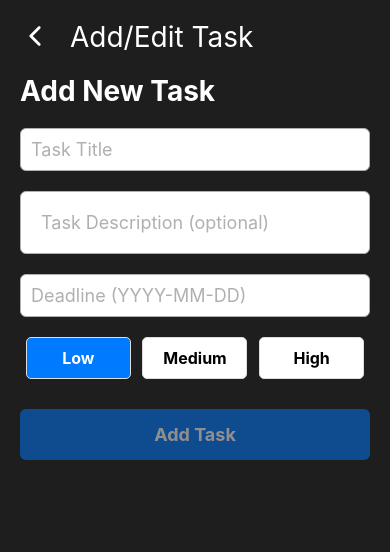
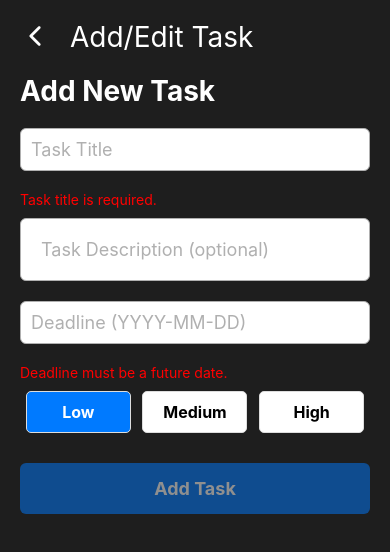
Before and after one commit to SyedAdeel00/TaskManagementApp, a React Native app: screen /TaskForm in a window 390 px wide. Shown: the top 552 px of the page. Built offline with nearby package versions, Linux system fonts and the light colour scheme; no server answers.

Commit message:
fix: validations in form

```diff
--- a/src/screens/TaskFormScreen.tsx
+++ b/src/screens/TaskFormScreen.tsx
@@ -19,13 +19,28 @@ const TaskFormScreen = ({ route, navigation }) => {
   const [deadline, setDeadline] = useState(task ? task.deadline : '');
   const [priority, setPriority] = useState(task ? task.priority : 'Low');
   const [isValid, setIsValid] = useState(false);
+  const [errors, setErrors] = useState({ title: '', deadline: '' });
 
   useEffect(() => {
-    setIsValid(title.trim().length > 0 && isFutureDate(deadline));
+    let valid = true;
+    const newErrors = { title: '', deadline: '' };
+
+    if (title.trim().length === 0) {
+      newErrors.title = 'Task title is required.';
+      valid = false;
+    }
+
+    if (!isFutureDate(deadline)) {
+      newErrors.deadline = 'Deadline must be a future date.';
+      valid = false;
+    } else if (!/^\d{4}-\d{2}-\d{2}$/.test(deadline)) {
+      newErrors.deadline = 'Deadline must be in YYYY-MM-DD format.';
+      valid = false;
+    }
+
+    setErrors(newErrors);
+    setIsValid(valid);
   }, [title, deadline]);
-  const generateUniqueId = () => {
-    return Math.floor(100 + Math.random() * 900);
-  };
 
   const handleSubmit = () => {
     if (isValid) {
@@ -37,8 +52,8 @@ const TaskFormScreen = ({ route, navigation }) => {
             completed: task.completed,
             priority,
             deadline,
-            description
-          }
+            description,
+          },
         }));
       } else {
         dispatch(addTask({
@@ -58,10 +73,11 @@ const TaskFormScreen = ({ route, navigation }) => {
     <View style={styles.container}>
       <TouchableOpacity style={styles.backButton} onPress={() => navigation.goBack()}>
         <Icon name="chevron-back" size={30} color="#FFFFFF" />
-        <Text style={{color:'#FFFFFF', fontSize:28, marginLeft:20}}>Add/Edit Task</Text>
+        <Text style={{ color: '#FFFFFF', fontSize: 28, marginLeft: 20 }}>Add/Edit Task</Text>
       </TouchableOpacity>
       <ScrollView showsVerticalScrollIndicator={false}>
         <Text style={styles.header}>{task ? 'Edit Task' : 'Add New Task'}</Text>
+
         <TextInput
           style={styles.input}
           value={title}
@@ -69,6 +85,8 @@ const TaskFormScreen = ({ route, navigation }) => {
           placeholder="Task Title"
           placeholderTextColor="#B0B0B0"
         />
+        {errors.title ? <Text style={styles.errorText}>{errors.title}</Text> : null}
+
         <TextInput
           style={styles.inputDescription}
           value={description}
@@ -76,6 +94,7 @@ const TaskFormScreen = ({ route, navigation }) => {
           placeholder="Task Description (optional)"
           placeholderTextColor="#B0B0B0"
         />
+
         <TextInput
           style={styles.input}
           value={deadline}
@@ -83,7 +102,10 @@ const TaskFormScreen = ({ route, navigation }) => {
           placeholder="Deadline (YYYY-MM-DD)"
           placeholderTextColor="#B0B0B0"
         />
+        {errors.deadline ? <Text style={styles.errorText}>{errors.deadline}</Text> : null}
+
         <PrioritySelector priority={priority} onSelect={setPriority} />
+
         <TouchableOpacity
           style={[styles.button, !isValid && styles.disabledButton]}
           onPress={handleSubmit}
@@ -103,7 +125,7 @@ const styles = StyleSheet.create({
     backgroundColor: '#1E1E1E',
   },
   backButton: {
-    flexDirection:'row',
+    flexDirection: 'row',
     marginBottom: 20,
   },
   header: {
@@ -122,7 +144,7 @@ const styles = StyleSheet.create({
     color: '#000000',
     marginBottom: 20,
   },
-  inputDescription:{
+  inputDescription: {
     borderWidth: 1,
     borderColor: '#B0B0B0',
     padding: 20,
@@ -147,6 +169,10 @@ const styles = StyleSheet.create({
     fontSize: 18,
     fontWeight: 'bold',
   },
+  errorText: {
+    color: 'red',
+    marginBottom: 10,
+  },
 });
 
 export default TaskFormScreen;
```
